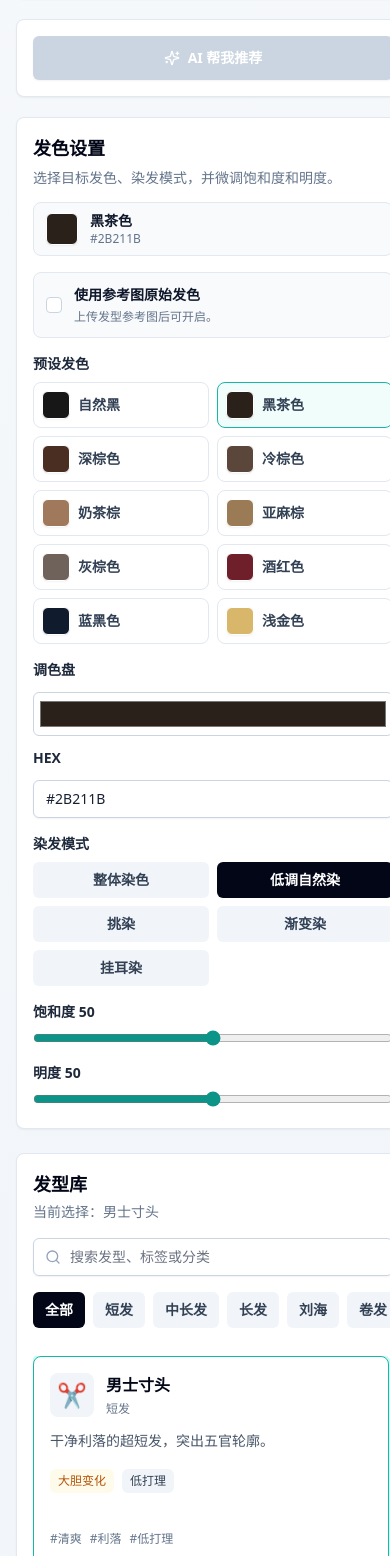
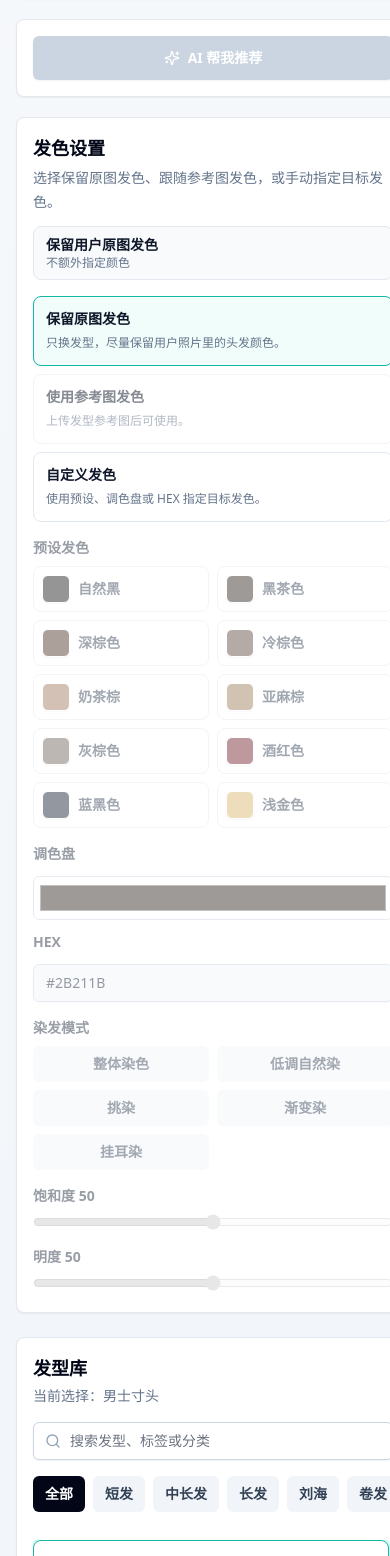
Before and after one commit to aguilarvladimir449-boop/ai-hairstyle-mvp, a Next.js app: page / in a window 390 px wide. Shown: the part 1272-2828 px from the top of the page. Built offline with nearby package versions, Linux system fonts and the light colour scheme.

Commit message:
Make original hair color an explicit option

```diff
--- a/app/api/hairstyle/route.ts
+++ b/app/api/hairstyle/route.ts
@@ -106,6 +106,7 @@ export async function POST(request: Request) {
     const mask = formData.get("mask");
     const hairstyleId = formData.get("hairstyleId");
     const quality = getRequestedQuality(formData.get("quality"));
+    const useOriginalHairColor = parseBoolean(formData.get("useOriginalHairColor"));
     const useReferenceHairColor = parseBoolean(formData.get("useReferenceHairColor"));
     const selectedHairColor = parseSelectedHairColor(formData.get("selectedHairColor"));
     const hairstyleIdValue = typeof hairstyleId === "string" ? hairstyleId.trim() : "";
@@ -144,6 +145,7 @@ export async function POST(request: Request) {
       preset,
       hasReferenceImage: Boolean(referenceImageFile),
       selectedHairColor,
+      useOriginalHairColor,
       useReferenceHairColor
     });
 
@@ -153,6 +155,7 @@ export async function POST(request: Request) {
       hairstyleReferenceImage: referenceImageFile || undefined,
       mask: maskFile || undefined,
       selectedHairColor,
+      useOriginalHairColor,
       useReferenceHairColor,
       prompt
     };
--- a/app/page.tsx
+++ b/app/page.tsx
@@ -8,7 +8,6 @@ import { Brush, Download, Eraser, Loader2, RotateCcw, Search, Sparkles, Wand2 }
 import { HairColorPicker } from "@/components/HairColorPicker";
 import { HairColorEditor } from "@/components/HairColorEditor";
 import { ImageUploader } from "@/components/ImageUploader";
-import { estimateHairColorFromImage } from "@/lib/hairColorDetection";
 import {
   categoryLabels,
   difficultyLabels,
@@ -27,6 +26,7 @@ type Recommendation = {
 
 type CategoryFilter = HairstyleCategory | "all";
 type ImageQuality = "low" | "medium" | "high";
+type HairColorSource = "original" | "reference" | "custom";
 
 const categoryTabs: CategoryFilter[] = ["all", "short", "medium", "long", "bangs", "curly", "color", "style"];
 const imageQualityOptions: Array<{ value: ImageQuality; label: string; description: string }> = [
@@ -127,7 +127,6 @@ export default function Home() {
   const maskImageRef = useRef<HTMLImageElement | null>(null);
   const maskCanvasRef = useRef<HTMLCanvasElement | null>(null);
   const isDrawingRef = useRef(false);
-  const hairColorDetectionRunRef = useRef(0);
   const [imageFile, setImageFile] = useState<File | null>(null);
   const [imagePreview, setImagePreview] = useState("");
   const [referenceFile, setReferenceFile] = useState<File | null>(null);
@@ -146,7 +145,7 @@ export default function Home() {
     lightness: 50,
     mode: "subtle"
   });
-  const [useReferenceHairColor, setUseReferenceHairColor] = useState(false);
+  const [hairColorSource, setHairColorSource] = useState<HairColorSource>("original");
   const [recommendations, setRecommendations] = useState<Recommendation[]>([]);
   const [generatedImage, setGeneratedImage] = useState("");
   const [isMockResult, setIsMockResult] = useState(false);
@@ -155,11 +154,12 @@ export default function Home() {
   const [isRecommending, setIsRecommending] = useState(false);
   const [generationProgress, setGenerationProgress] = useState(0);
   const [generationFailed, setGenerationFailed] = useState(false);
-  const [isDetectingHairColor, setIsDetectingHairColor] = useState(false);
   const [error, setError] = useState("");
   const [notice, setNotice] = useState("");
 
   const selectedPreset = hairstylePresetById.get(selectedId) || hairstylePresets[0];
+  const useOriginalHairColor = hairColorSource === "original";
+  const useReferenceHairColor = hairColorSource === "reference" && Boolean(referenceFile);
   const recommendedIds = useMemo(() => new Set(recommendations.map((item) => item.hairstyleId)), [recommendations]);
 
   const filteredPresets = useMemo(() => {
@@ -314,7 +314,6 @@ export default function Home() {
   }
 
   function handleImageChange(file: File | null) {
-    hairColorDetectionRunRef.current += 1;
     setError("");
     setNotice("");
     setGeneratedImage("");
@@ -322,13 +321,11 @@ export default function Home() {
     setIsMockResult(false);
     setIsMockRecommend(false);
     setGenerationFailed(false);
-    setIsDetectingHairColor(false);
     setHasMask(false);
 
     if (!file) {
       setImageFile(null);
       setImagePreview("");
-      setIsDetectingHairColor(false);
       return;
     }
 
@@ -345,32 +342,6 @@ export default function Home() {
     clearMask();
     setImageFile(file);
     setImagePreview(URL.createObjectURL(file));
-    detectOriginalHairColor(file);
-  }
-
-  async function detectOriginalHairColor(file: File) {
-    const runId = hairColorDetectionRunRef.current + 1;
-    hairColorDetectionRunRef.current = runId;
-    setIsDetectingHairColor(true);
-
-    try {
-      const detectedColor = await estimateHairColorFromImage(file);
-      if (hairColorDetectionRunRef.current !== runId || !detectedColor) {
-        return;
-      }
-
-      setSelectedHairColor(detectedColor);
-      setUseReferenceHairColor(false);
-      setNotice(`已根据上传照片估算原图发色：${detectedColor.hex}。`);
-    } catch {
-      if (hairColorDetectionRunRef.current === runId) {
-        setNotice("已上传照片，但暂时无法自动估算原图发色，可以手动选择发色。");
-      }
-    } finally {
-      if (hairColorDetectionRunRef.current === runId) {
-        setIsDetectingHairColor(false);
-      }
-    }
   }
 
   function handleReferenceChange(file: File | null) {
@@ -403,7 +374,7 @@ export default function Home() {
     }
     setReferenceFile(null);
     setReferencePreview("");
-    setUseReferenceHairColor(false);
+    setHairColorSource((current) => (current === "reference" ? "original" : current));
   }
 
   async function requestRecommendations() {
@@ -460,8 +431,9 @@ export default function Home() {
       if (referenceFile) {
         formData.append("hairstyleReferenceImage", referenceFile);
       }
+      formData.append("useOriginalHairColor", String(useOriginalHairColor));
       formData.append("useReferenceHairColor", String(useReferenceHairColor && Boolean(referenceFile)));
-      if (!useReferenceHairColor) {
+      if (hairColorSource === "custom") {
         formData.append("selectedHairColor", JSON.stringify(selectedHairColor));
       }
       const maskBlob = await exportMaskBlob();
@@ -627,11 +599,10 @@ export default function Home() {
 
           <HairColorPicker
             selectedColor={selectedHairColor}
-            useReferenceHairColor={useReferenceHairColor}
+            hairColorSource={hairColorSource}
             hasReferenceImage={Boolean(referenceFile)}
-            isDetectingOriginalHairColor={isDetectingHairColor}
             onColorChange={setSelectedHairColor}
-            onUseReferenceHairColorChange={setUseReferenceHairColor}
+            onHairColorSourceChange={setHairColorSource}
           />
 
           {recommendations.length > 0 ? (
@@ -788,11 +759,15 @@ export default function Home() {
                 <div>
                   当前发色：
                   <span className="ml-1 inline-flex items-center gap-2 font-semibold text-slate-900">
-                    {!useReferenceHairColor ? <span className="h-4 w-4 rounded border border-slate-200" style={{ backgroundColor: normalizeHexColor(selectedHairColor.hex) || "#2B211B" }} /> : null}
-                    {useReferenceHairColor ? "使用参考图原始发色" : `${selectedHairColor.label || "自定义发色"} ${normalizeHexColor(selectedHairColor.hex) || selectedHairColor.hex}`}
+                    {hairColorSource === "custom" ? <span className="h-4 w-4 rounded border border-slate-200" style={{ backgroundColor: normalizeHexColor(selectedHairColor.hex) || "#2B211B" }} /> : null}
+                    {hairColorSource === "original"
+                      ? "保留用户原图发色"
+                      : useReferenceHairColor
+                        ? "使用参考图发色"
+                        : `${selectedHairColor.label || "自定义发色"} ${normalizeHexColor(selectedHairColor.hex) || selectedHairColor.hex}`}
                   </span>
                 </div>
-                <div>染发模式：<span className="font-semibold text-slate-900">{useReferenceHairColor ? "跟随参考图" : hairColorModeLabels[selectedHairColor.mode || "full"]}</span></div>
+                <div>染发模式：<span className="font-semibold text-slate-900">{hairColorSource === "original" ? "保留原图" : useReferenceHairColor ? "跟随参考图" : hairColorModeLabels[selectedHairColor.mode || "full"]}</span></div>
               </div>
             </div>
 
--- a/components/HairColorPicker.tsx
+++ b/components/HairColorPicker.tsx
@@ -3,27 +3,33 @@
 import clsx from "clsx";
 import { hairColorModeLabels, hairColorPresets, normalizeHexColor, type HairColorMode, type SelectedHairColor } from "@/lib/hairColor";
 
+export type HairColorSource = "original" | "reference" | "custom";
+
 type HairColorPickerProps = {
   selectedColor: SelectedHairColor;
-  useReferenceHairColor: boolean;
+  hairColorSource: HairColorSource;
   hasReferenceImage: boolean;
-  isDetectingOriginalHairColor?: boolean;
   onColorChange: (color: SelectedHairColor) => void;
-  onUseReferenceHairColorChange: (value: boolean) => void;
+  onHairColorSourceChange: (value: HairColorSource) => void;
 };
 
 const modeOptions: HairColorMode[] = ["full", "subtle", "highlight", "gradient", "inner"];
 
+const sourceOptions: Array<{ value: HairColorSource; label: string; description: string }> = [
+  { value: "original", label: "保留原图发色", description: "只换发型，尽量保留用户照片里的头发颜色。" },
+  { value: "reference", label: "使用参考图发色", description: "上传参考图后，发色也跟随参考图。" },
+  { value: "custom", label: "自定义发色", description: "使用预设、调色盘或 HEX 指定目标发色。" }
+];
+
 export function HairColorPicker({
   selectedColor,
-  useReferenceHairColor,
+  hairColorSource,
   hasReferenceImage,
-  isDetectingOriginalHairColor,
   onColorChange,
-  onUseReferenceHairColorChange
+  onHairColorSourceChange
 }: HairColorPickerProps) {
   const normalizedHex = normalizeHexColor(selectedColor.hex) || "#2B211B";
-  const sectionTitle = isDetectingOriginalHairColor ? "正在估算原图发色" : undefined;
+  const isCustomColor = hairColorSource === "custom";
 
   function updateColor(partial: Partial<SelectedHairColor>) {
     onColorChange({
@@ -32,39 +38,58 @@ export function HairColorPicker({
     });
   }
 
+  function getSummaryLabel() {
+    if (hairColorSource === "original") return "保留用户原图发色";
+    if (hairColorSource === "reference") return "使用参考图发色";
+    return selectedColor.label || "自定义发色";
+  }
+
+  function getSummaryValue() {
+    if (hairColorSource === "original") return "不额外指定颜色";
+    if (hairColorSource === "reference") return hasReferenceImage ? "跟随参考图" : "请先上传参考图";
+    return normalizedHex;
+  }
+
   return (
-    <section title={sectionTitle} className="rounded-lg border border-slate-200 bg-white p-4 shadow-sm">
+    <section className="rounded-lg border border-slate-200 bg-white p-4 shadow-sm">
       <div className="flex flex-col gap-3 sm:flex-row sm:items-start sm:justify-between">
         <div>
           <h2 className="text-lg font-bold text-slate-950">发色设置</h2>
-          <p className="mt-1 text-sm leading-6 text-slate-500">选择目标发色、染发模式，并微调饱和度和明度。</p>
+          <p className="mt-1 text-sm leading-6 text-slate-500">选择保留原图发色、跟随参考图发色，或手动指定目标发色。</p>
         </div>
         <div className="flex items-center gap-3 rounded-lg border border-slate-200 bg-slate-50 px-3 py-2">
-          <span className="h-8 w-8 rounded-md border border-white shadow-sm" style={{ backgroundColor: normalizedHex }} />
+          {isCustomColor ? <span className="h-8 w-8 rounded-md border border-white shadow-sm" style={{ backgroundColor: normalizedHex }} /> : null}
           <div>
-            <p className="text-sm font-semibold text-slate-900">{useReferenceHairColor ? "参考图原始发色" : selectedColor.label || "自定义发色"}</p>
-            <p className="text-xs text-slate-500">{useReferenceHairColor ? "跟随参考图" : normalizedHex}</p>
+            <p className="text-sm font-semibold text-slate-900">{getSummaryLabel()}</p>
+            <p className="text-xs text-slate-500">{getSummaryValue()}</p>
           </div>
         </div>
       </div>
 
-      <label className="mt-4 flex items-center gap-3 rounded-lg border border-slate-200 bg-slate-50 p-3">
-        <input
-          type="checkbox"
-          className="rounded border-slate-300 text-teal-600 focus:ring-teal-500"
-          checked={useReferenceHairColor}
-          disabled={!hasReferenceImage}
-          onChange={(event) => onUseReferenceHairColorChange(event.target.checked)}
-        />
-        <span>
-          <span className="block text-sm font-semibold text-slate-900">使用参考图原始发色</span>
-          <span className="mt-1 block text-xs text-slate-500">
-            {hasReferenceImage ? "开启后发色也会参考上传的发型参考图。" : "上传发型参考图后可开启。"}
-          </span>
-        </span>
-      </label>
+      <div className="mt-4 grid gap-2 sm:grid-cols-3">
+        {sourceOptions.map((option) => {
+          const disabled = option.value === "reference" && !hasReferenceImage;
+          return (
+            <button
+              key={option.value}
+              type="button"
+              disabled={disabled}
+              onClick={() => onHairColorSourceChange(option.value)}
+              className={clsx(
+                "rounded-lg border p-3 text-left transition disabled:cursor-not-allowed disabled:opacity-50",
+                hairColorSource === option.value ? "border-teal-500 bg-teal-50" : "border-slate-200 bg-white hover:border-teal-300"
+              )}
+            >
+              <span className="block text-sm font-semibold text-slate-900">{option.label}</span>
+              <span className="mt-1 block text-xs leading-5 text-slate-500">
+                {disabled ? "上传发型参考图后可使用。" : option.description}
+              </span>
+            </button>
+          );
+        })}
+      </div>
 
-      <div className={clsx("mt-4 space-y-4", useReferenceHairColor && "opacity-45")}>
+      <div className={clsx("mt-4 space-y-4", !isCustomColor && "opacity-45")}>
         <div>
           <p className="mb-2 text-sm font-semibold text-slate-800">预设发色</p>
           <div className="grid grid-cols-2 gap-2 sm:grid-cols-5">
@@ -72,11 +97,11 @@ export function HairColorPicker({
               <button
                 key={preset.label}
                 type="button"
-                disabled={useReferenceHairColor}
+                disabled={!isCustomColor}
                 onClick={() => updateColor({ hex: preset.hex, label: preset.label })}
                 className={clsx(
                   "flex items-center gap-2 rounded-lg border p-2 text-left transition disabled:cursor-not-allowed",
-                  selectedColor.hex.toUpperCase() === preset.hex.toUpperCase() && !useReferenceHairColor
+                  selectedColor.hex.toUpperCase() === preset.hex.toUpperCase() && isCustomColor
                     ? "border-teal-500 bg-teal-50"
                     : "border-slate-200 bg-white hover:border-teal-300"
                 )}
@@ -95,7 +120,7 @@ export function HairColorPicker({
           <input
             id="hair-color-picker"
             type="color"
-            disabled={useReferenceHairColor}
+            disabled={!isCustomColor}
             value={normalizedHex}
             onChange={(event) => updateColor({ hex: event.target.value.toUpperCase(), label: "自定义发色" })}
             className="h-11 w-full rounded-md border border-slate-300 bg-white p-1 disabled:cursor-not-allowed"
@@ -106,7 +131,7 @@ export function HairColorPicker({
           </label>
           <input
             id="hair-color-hex"
-            disabled={useReferenceHairColor}
+            disabled={!isCustomColor}
             value={selectedColor.hex}
             onChange={(event) => updateColor({ hex: event.target.value, label: "自定义发色" })}
             onBlur={() => updateColor({ hex: normalizedHex })}
@@ -122,11 +147,11 @@ export function HairColorPicker({
               <button
                 key={mode}
                 type="button"
-                disabled={useReferenceHairColor}
+                disabled={!isCustomColor}
                 onClick={() => updateColor({ mode })}
                 className={clsx(
                   "rounded-md px-3 py-2 text-sm font-semibold transition disabled:cursor-not-allowed",
-                  selectedColor.mode === mode && !useReferenceHairColor ? "bg-slate-950 text-white" : "bg-slate-100 text-slate-700 hover:bg-slate-200"
+                  selectedColor.mode === mode && isCustomColor ? "bg-slate-950 text-white" : "bg-slate-100 text-slate-700 hover:bg-slate-200"
                 )}
               >
                 {hairColorModeLabels[mode]}
@@ -143,7 +168,7 @@ export function HairColorPicker({
               min="0"
               max="100"
               value={selectedColor.saturation ?? 50}
-              disabled={useReferenceHairColor}
+              disabled={!isCustomColor}
               onChange={(event) => updateColor({ saturation: Number(event.target.value) })}
               className="mt-2 w-full accent-teal-600 disabled:cursor-not-allowed"
             />
@@ -155,7 +180,7 @@ export function HairColorPicker({
               min="0"
               max="100"
               value={selectedColor.lightness ?? 50}
-              disabled={useReferenceHairColor}
+              disabled={!isCustomColor}
               onChange={(event) => updateColor({ lightness: Number(event.target.value) })}
               className="mt-2 w-full accent-teal-600 disabled:cursor-not-allowed"
             />
--- a/lib/hairColorDetection.ts
+++ /dev/null
@@ -1,145 +0,0 @@
-import type { SelectedHairColor } from "@/lib/hairColor";
-
-type RGB = {
-  r: number;
-  g: number;
-  b: number;
-};
-
-function componentToHex(value: number) {
-  return Math.max(0, Math.min(255, Math.round(value))).toString(16).padStart(2, "0").toUpperCase();
-}
-
-function rgbToHex({ r, g, b }: RGB) {
-  return `#${componentToHex(r)}${componentToHex(g)}${componentToHex(b)}`;
-}
-
-function rgbToHsl({ r, g, b }: RGB) {
-  const red = r / 255;
-  const green = g / 255;
-  const blue = b / 255;
-  const max = Math.max(red, green, blue);
-  const min = Math.min(red, green, blue);
-  let h = 0;
-  let s = 0;
-  const l = (max + min) / 2;
-
-  if (max !== min) {
-    const d = max - min;
-    s = l > 0.5 ? d / (2 - max - min) : d / (max + min);
-    switch (max) {
-      case red:
-        h = (green - blue) / d + (green < blue ? 6 : 0);
-        break;
-      case green:
-        h = (blue - red) / d + 2;
-        break;
-      default:
-        h = (red - green) / d + 4;
-        break;
-    }
-    h *= 60;
-  }
-
-  return { h, s, l };
-}
-
-function loadImageFromFile(file: File) {
-  return new Promise<HTMLImageElement>((resolve, reject) => {
-    const image = new Image();
-    const url = URL.createObjectURL(file);
-
-    image.onload = () => {
-      URL.revokeObjectURL(url);
-      resolve(image);
-    };
-    image.onerror = () => {
-      URL.revokeObjectURL(url);
-      reject(new Error("Unable to read image."));
-    };
-    image.src = url;
-  });
-}
-
-function getCandidateScore(rgb: RGB, x: number, y: number) {
-  const { h, s, l } = rgbToHsl(rgb);
-
-  if (l < 0.05 || l > 0.9) return 0;
-  if (s < 0.06 && l > 0.62) return 0;
-
-  const isLikelySkin = h >= 12 && h <= 48 && s >= 0.18 && s <= 0.78 && l >= 0.46 && l <= 0.84;
-  const darkness = 1 - l;
-  const colorfulness = s;
-  const upperWeight = y < 0.35 ? 1 : 0.62;
-  const centerWeight = 1 - Math.min(0.45, Math.abs(x - 0.5)) * 0.85;
-  const skinPenalty = isLikelySkin && darkness < 0.48 ? 0.45 : 1;
-
-  return (darkness * 0.65 + colorfulness * 0.35) * upperWeight * centerWeight * skinPenalty;
-}
-
-export async function estimateHairColorFromImage(file: File): Promise<SelectedHairColor | null> {
-  const image = await loadImageFromFile(file);
-  const canvas = document.createElement("canvas");
-  const maxSide = 220;
-  const scale = Math.min(1, maxSide / Math.max(image.naturalWidth, image.naturalHeight));
-  canvas.width = Math.max(1, Math.round(image.naturalWidth * scale));
-  canvas.height = Math.max(1, Math.round(image.naturalHeight * scale));
-
-  const context = canvas.getContext("2d", { willReadFrequently: true });
-  if (!context) return null;
-
-  context.drawImage(image, 0, 0, canvas.width, canvas.height);
-  const { data } = context.getImageData(0, 0, canvas.width, canvas.height);
-  const candidates: Array<RGB & { score: number }> = [];
-
-  for (let y = Math.floor(canvas.height * 0.05); y < Math.floor(canvas.height * 0.58); y += 2) {
-    const normalizedY = y / canvas.height;
-    const left = Math.floor(canvas.width * 0.16);
-    const right = Math.floor(canvas.width * 0.84);
-
-    for (let x = left; x < right; x += 2) {
-      const index = (y * canvas.width + x) * 4;
-      if (data[index + 3] < 220) continue;
-
-      const rgb = { r: data[index], g: data[index + 1], b: data[index + 2] };
-      const score = getCandidateScore(rgb, x / canvas.width, normalizedY);
-      if (score > 0.18) candidates.push({ ...rgb, score });
-    }
-  }
-
-  if (candidates.length < 12) return null;
-
-  candidates.sort((a, b) => b.score - a.score);
-  const selected = candidates.slice(0, Math.max(12, Math.floor(candidates.length * 0.18)));
-  const total = selected.reduce((sum, pixel) => sum + pixel.score, 0);
-  if (total <= 0) return null;
-
-  const average = selected.reduce(
-    (sum, pixel) => ({
-      r: sum.r + pixel.r * pixel.score,
-      g: sum.g + pixel.g * pixel.score,
-      b: sum.b + pixel.b * pixel.score
-    }),
-    { r: 0, g: 0, b: 0 }
-  );
-
-  const hex = rgbToHex({
-    r: average.r / total,
-    g: average.g / total,
-    b: average.b / total
-  });
-
-  const { s, l } = rgbToHsl({
-    r: average.r / total,
-    g: average.g / total,
-    b: average.b / total
-  });
-
-  return {
-    hex,
-    label: "原图发色",
-    saturation: Math.round(Math.max(18, Math.min(80, s * 100))),
-    lightness: Math.round(Math.max(18, Math.min(70, l * 100))),
-    mode: "subtle"
-  };
-}
--- a/lib/hairstylePrompt.ts
+++ b/lib/hairstylePrompt.ts
@@ -5,6 +5,7 @@ export type BuildHairstylePromptInput = {
   preset?: HairstylePreset;
   hasReferenceImage?: boolean;
   selectedHairColor?: SelectedHairColor;
+  useOriginalHairColor?: boolean;
   useReferenceHairColor?: boolean;
 };
 
@@ -12,6 +13,7 @@ export function buildHairstylePrompt({
   preset,
   hasReferenceImage = false,
   selectedHairColor,
+  useOriginalHairColor = false,
   useReferenceHairColor = false
 }: BuildHairstylePromptInput) {
   const parts = [
@@ -33,7 +35,9 @@ export function buildHairstylePrompt({
     parts.push(`目标预设发型：${preset.name}。${preset.prompt}`);
   }
 
-  if (useReferenceHairColor && hasReferenceImage) {
+  if (useOriginalHairColor) {
+    parts.push("发色要求：保留第一张用户原图中的原始头发颜色。只改变发型形状、长度、层次或刘海等造型，不要染发，不要估算或替换成其他颜色。");
+  } else if (useReferenceHairColor && hasReferenceImage) {
     parts.push("发色也参考发型参考图中的原始发色，同时保持真实发丝质感、自然高光和阴影。");
   } else if (selectedHairColor) {
     const colorName = selectedHairColor.label ? `${selectedHairColor.label} ` : "";
--- a/lib/hairstyleProviderTypes.ts
+++ b/lib/hairstyleProviderTypes.ts
@@ -7,6 +7,7 @@ export type GenerateHairstyleInput = {
   hairstyleReferenceImage?: File | Blob | Buffer;
   mask?: File | Blob | Buffer;
   selectedHairColor?: SelectedHairColor;
+  useOriginalHairColor?: boolean;
   useReferenceHairColor?: boolean;
   prompt: string;
 };
```
